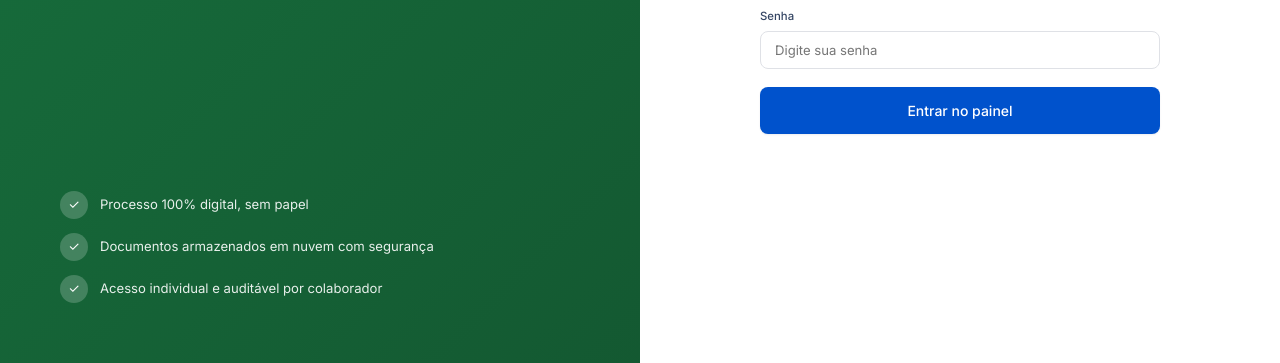
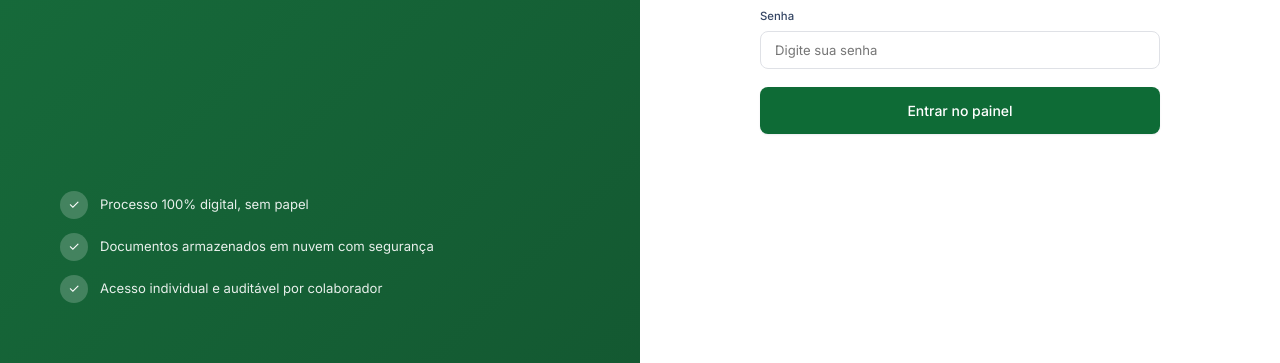
Before and after one commit to MarcosMadu/tecnosonda-admissao, a website: page frontend/pages/admin-login.html in a window 1280 px wide. Shown: the part 437-800 px from the top of the page. Drawn offline with Linux system fonts and the light colour scheme.

Commit message:
Update color variables in main.css

```diff
--- a/frontend/css/main.css
+++ b/frontend/css/main.css
@@ -5,13 +5,13 @@
 
 :root {
   /* Cores corporativas */
-  --primary: #0052cc;
-  --primary-dark: #003d99;
-  --primary-light: #e6f0ff;
-  --primary-hover: #0747a6;
+  --primary: #0E6B36;
+  --primary-dark: #0A5229;
+  --primary-light: #E7F6ED;
+  --primary-hover: #0C5E30;
 
-  --secondary: #1e3a8a;
-  --accent: #00b8d9;
+  --secondary: #14532D;
+  --accent: #14A44D;
 
   /* Status */
   --success: #00875a;
@@ -202,7 +202,7 @@ input, select, textarea { font-family: inherit; }
 .form-input:focus, .form-select:focus, .form-textarea:focus {
   outline: none;
   border-color: var(--primary);
-  box-shadow: 0 0 0 3px rgba(0, 82, 204, 0.15);
+  box-shadow: 0 0 0 3px rgba(14, 107, 54, 0.15);
 }
 .form-input:disabled {
   background: var(--gray-100);
```
